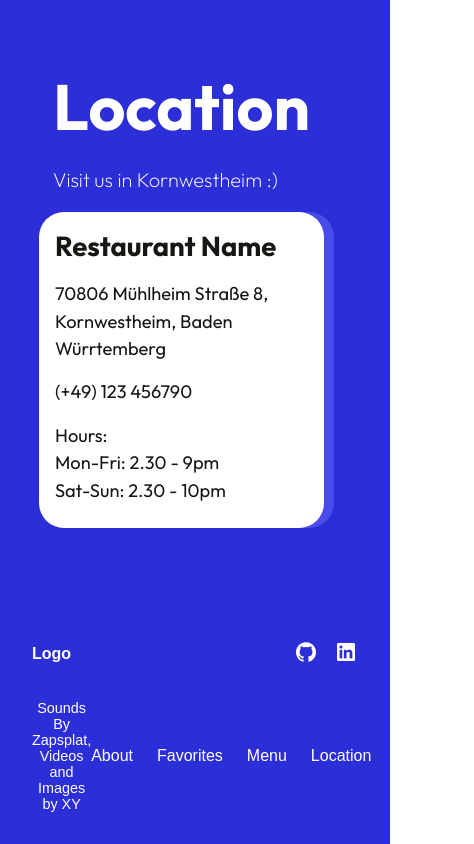
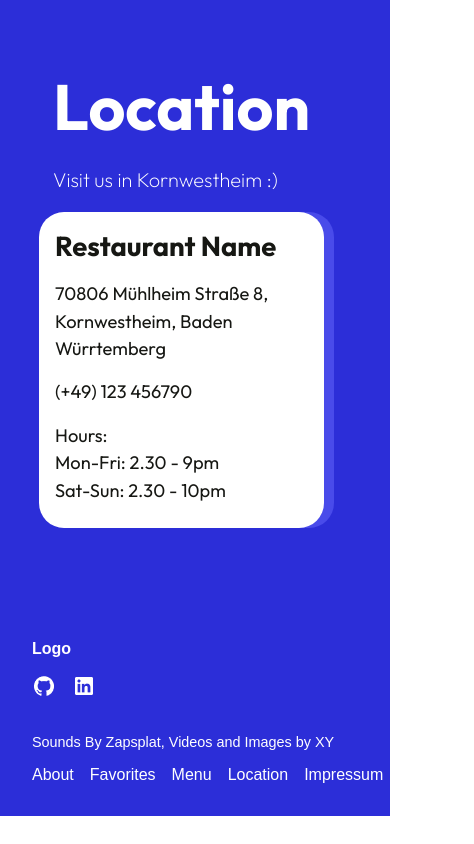
Before and after one commit to TobiasHeimGalindo/Auditory-Prototype-Web-App, a React (Create React App) app: page / in a window 390 px wide. Shown: the part 3651-4495 px from the top of the page, 474 px wide, since content can reach past the window. After the commit the page ends 4467 px from the top, so only its background shows below. Built offline with nearby package versions, Linux system fonts and the light colour scheme; a web font is replaced by a local one.

Commit message:
feat: make footer responsive

```diff
--- a/src/components/Footer.module.scss
+++ b/src/components/Footer.module.scss
@@ -52,3 +52,21 @@
     }
   }
 }
+
+@media (max-width: 768px) {
+  .top {
+    flex-direction: column;
+    gap: 1rem;
+    align-items: flex-start;
+  }
+
+  .bottom {
+    flex-direction: column;
+    gap: 1rem;
+    align-items: flex-start;
+  }
+
+  .menu {
+    gap: 1rem;
+  }
+}
```
Lines whose indentation alone changed are shown as unchanged.
